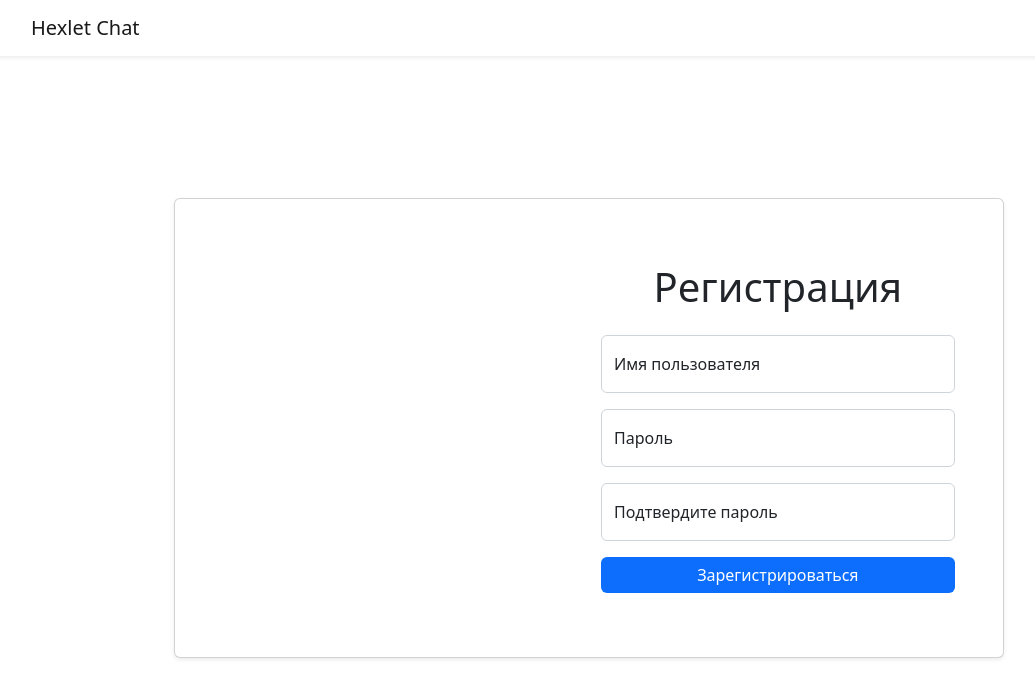
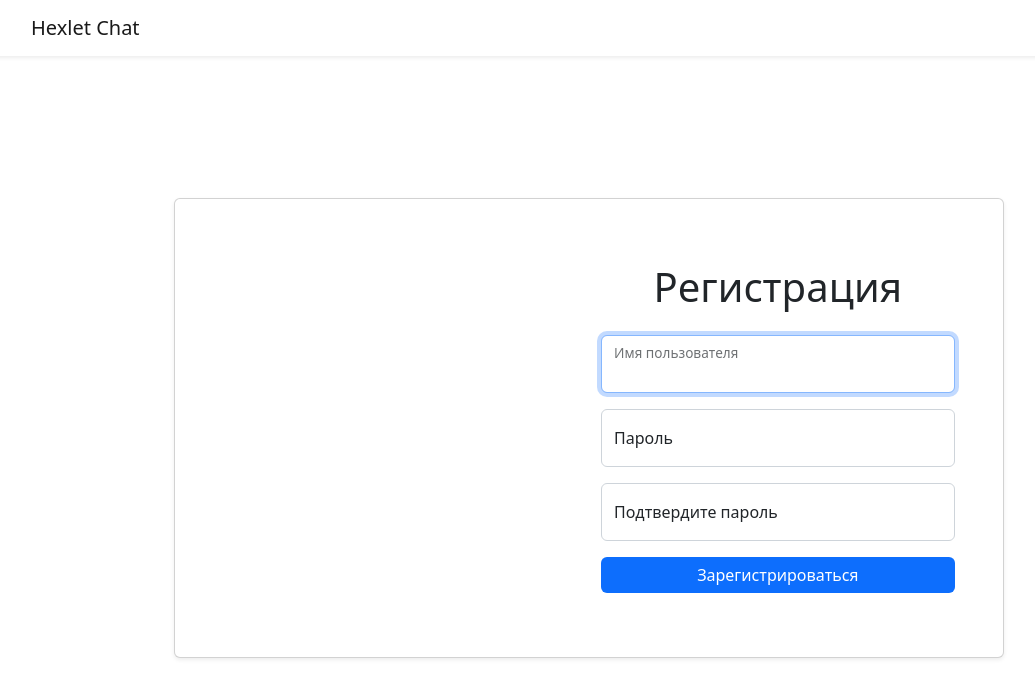
Before and after one commit to maddclif24/Chat, a React (Create React App) app in the folder frontend/: page /signup in a window 1280 px wide. Shown: the top 698 px of the page, without its empty margins (51-1086 px from the left). Built offline with nearby package versions, Linux system fonts and the light colour scheme; no server answers.

Commit message:
add focus for form

```diff
--- a/frontend/src/components/SignUp.jsx
+++ b/frontend/src/components/SignUp.jsx
@@ -4,17 +4,15 @@
 /* eslint-disable padded-blocks */
 
 import React, { useEffect, useRef, useState } from "react";
-import { useSelector, useDispatch } from "react-redux";
 import { Button, Form, FloatingLabel } from "react-bootstrap";
 import { useTranslation } from "react-i18next";
 import { useFormik } from "formik";
 import * as Yup from "yup";
 import cn from "classnames";
 import axios from "axios";
-import { useLocation, useNavigate } from "react-router-dom";
+import { useNavigate } from "react-router-dom";
 import routes from "../routes";
 import useAuth from "../hooks/index.jsx";
-import { loginUser, signupUser, selectors } from "../slices/loginSlice.js";
 
 const SingUpPage = () => {
   const [successAuth, setSuccessAuth] = useState(' ');
@@ -36,6 +34,10 @@ const SingUpPage = () => {
       "Пароли должны совпадать",
     ),
   });
+
+  useEffect(() => {
+    ref.current.focus();
+  }, []);
 
   const f = useFormik({
     initialValues: {
@@ -85,6 +87,7 @@ const SingUpPage = () => {
                           type="text"
                           placeholder={t('signup.username')}
                           required
+                          ref={ref}
                           onChange={f.handleChange}
                           name="username"
                           className={cn(
```
